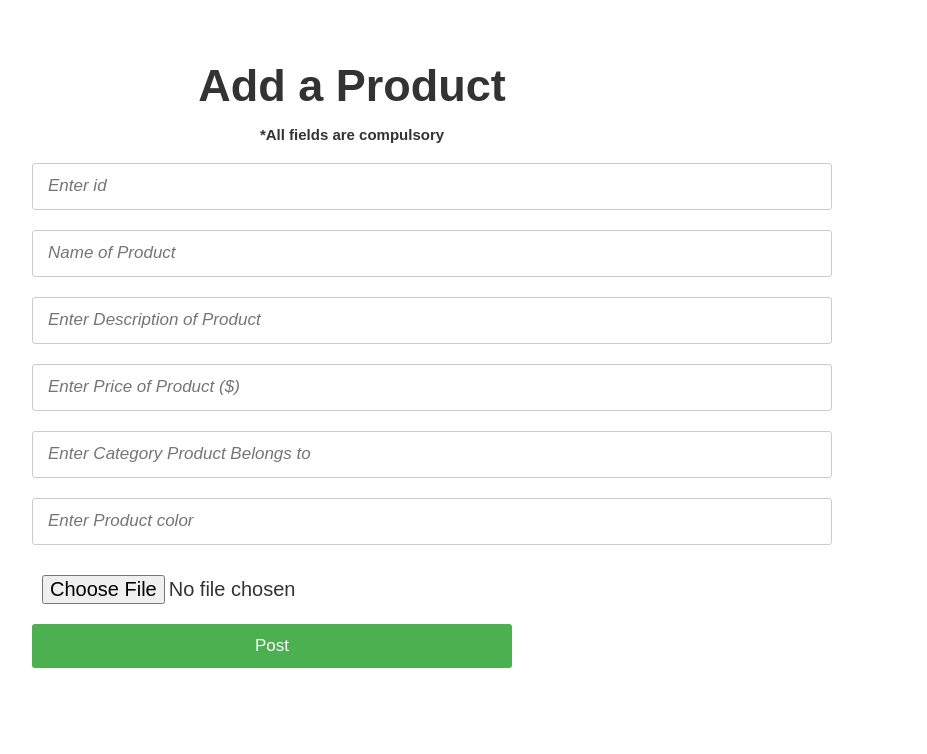
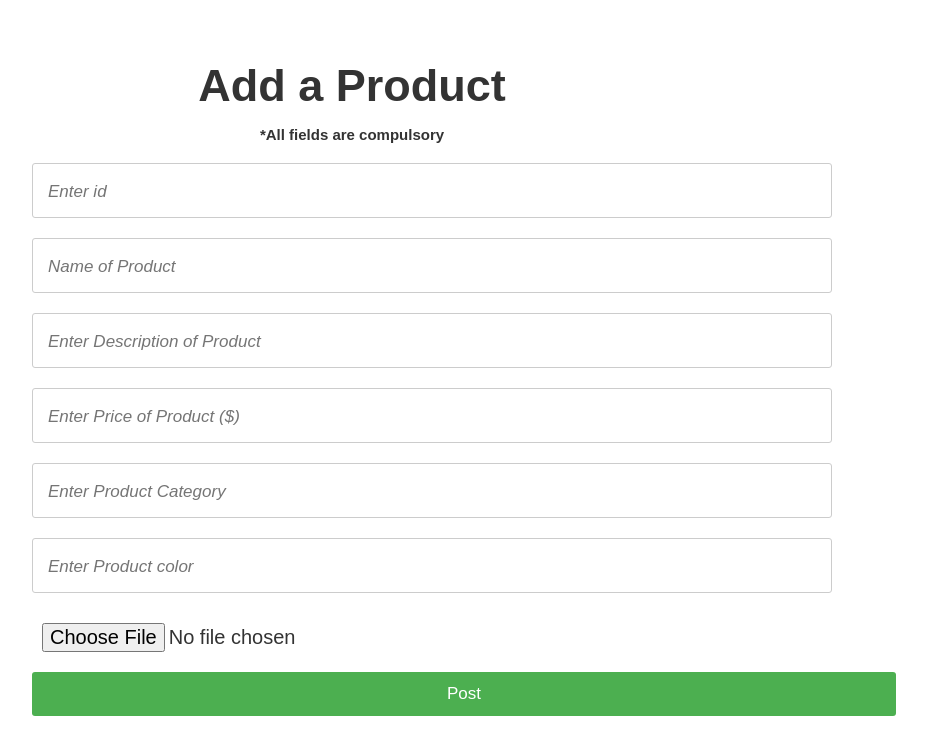
Before and after one commit to demola07/ven10_technical_test, a React (Create React App) app in the folder client/: page /productForm in a window 1280 px wide. Shown: the top 754 px of the page, without its empty margins (288-1215 px from the left). Built offline with nearby package versions, Linux system fonts and the light colour scheme.

Commit message:
implemented products form to save products

```diff
--- a/client/src/App.css
+++ b/client/src/App.css
@@ -221,6 +221,7 @@ body {
 
 /*Product Form */
 .overlay {
+  margin: 0 auto;
   margin-top: 50px;
 }
 
@@ -248,6 +249,7 @@ small {
   padding: 15px;
   border: 1px solid #ccc;
   border-radius: 3px;
+  font-size: 20px;
 }
 
 .file input[type='file'] {
@@ -260,10 +262,13 @@ input[type='submit'] {
   padding: 12px;
   margin: 10px 0;
   border: none;
-  width: 50%;
+  width: 90%;
   border-radius: 3px;
   cursor: pointer;
   font-size: 17px;
+}
+input[type='submit']:hover {
+  background-color: #032a0a;
 }
 input::placeholder {
   font-size: 17px;
--- a/client/src/components/productForm/productForm.js
+++ b/client/src/components/productForm/productForm.js
@@ -5,42 +5,142 @@ export class productForm extends Component {
   constructor(props) {
     super(props);
 
-    this.state = {};
+    this.state = {
+      id: '',
+      name: '',
+      description: '',
+      price: null,
+      category: '',
+      color: '',
+      productImage: null
+    };
   }
 
+  onChangeHandler = event => {
+    this.setState({ [event.target.name]: event.target.value });
+    console.log(this.state);
+  };
+
+  onChangeFileHandler = event => {
+    console.log(event.target.files[0]);
+    this.setState({
+      productImage: event.target.files[0]
+    });
+  };
+
+  onSubmitHandler = async event => {
+    event.preventDefault();
+    const {
+      id,
+      name,
+      description,
+      price,
+      category,
+      productImage,
+      color
+    } = this.state;
+    try {
+      const formData = new FormData();
+      formData.append('productImage', productImage);
+      formData.append('id', id);
+      formData.append('name', name);
+      formData.append('description', description);
+      formData.append('price', price);
+      formData.append('category', category);
+      formData.append('color', color);
+
+      const res = axios.post('/api/product', formData, {
+        headers: { 'content-type': 'multipart/form-data' }
+      });
+      console.log(res);
+      this.setState({
+        id: '',
+        name: '',
+        description: '',
+        price: null,
+        category: '',
+        color: '',
+        productImage: null
+      });
+      alert('File Upload Successfull.');
+    } catch (error) {
+      alert('File Upload Unsuccessfull...Please try again');
+      console.error(error);
+    }
+  };
   render() {
+    const { id, name, description, price, category, color, file } = this.state;
+
     return (
       <div className='overlay'>
         <div className='head'>
           <h1>Add a Product </h1>
           <small>*All fields are compulsory</small>
         </div>
-        <form>
-          <input type='text' name='id' placeholder='Enter id' /> <br />
-          <input type='text' name='name' placeholder='Name of Product' />
+
+        <form onSubmit={this.onSubmitHandler}>
+          <input
+            type='text'
+            name='id'
+            value={id}
+            placeholder='Enter id'
+            onChange={this.onChangeHandler}
+            required
+          />{' '}
           <br />
           <input
             type='text'
+            name='name'
+            value={name}
+            placeholder='Name of Product'
+            onChange={this.onChangeHandler}
+            required
+          />
+          <br />
+          <input
+            type='text'
+            value={description}
             name='description'
             placeholder='Enter Description of Product'
+            onChange={this.onChangeHandler}
+            required
           />
           <br />
           <input
             type='number'
             name='price'
+            value={price}
             placeholder='Enter Price of Product ($)'
+            onChange={this.onChangeHandler}
+            required
           />
           <br />
           <input
             type='text'
             name='category'
-            placeholder='Enter Category Product Belongs to'
+            value={category}
+            placeholder='Enter Product Category'
+            onChange={this.onChangeHandler}
+            required
           />
           <br />
-          <input type='text' name='color' placeholder='Enter Product color' />
+          <input
+            type='text'
+            value={color}
+            name='color'
+            placeholder='Enter Product color'
+            onChange={this.onChangeHandler}
+            required
+          />
           <br />
           <div className='file'>
-            <input type='file' id='cname' name='cardname' />
+            <input
+              type='file'
+              name='productImage'
+              required
+              accept='image/png, image/jpeg'
+              onChange={this.onChangeFileHandler}
+            />
           </div>
           <input type='submit' value='Post' />
         </form>
```
Also changed, not shown: 2 other files (tests, documents, lock files or other folders).
